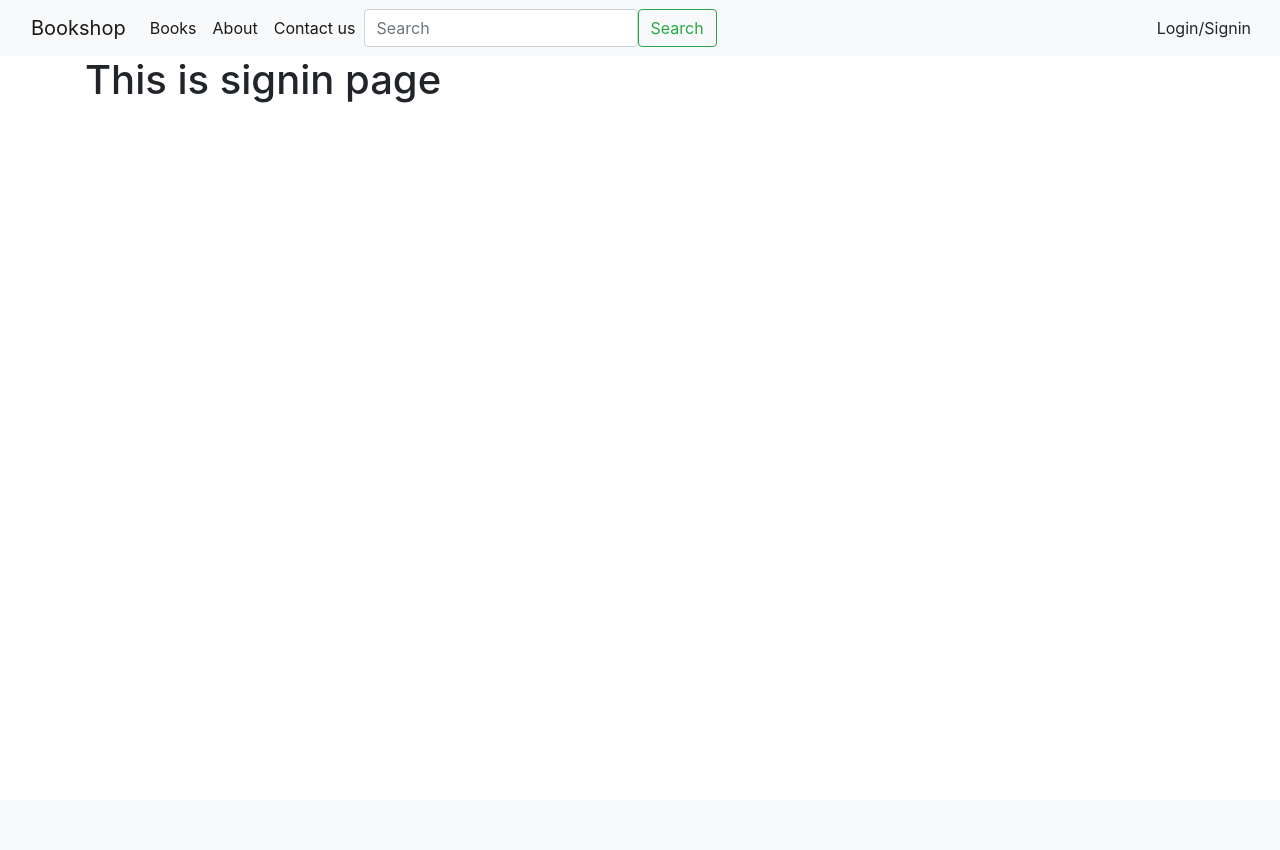
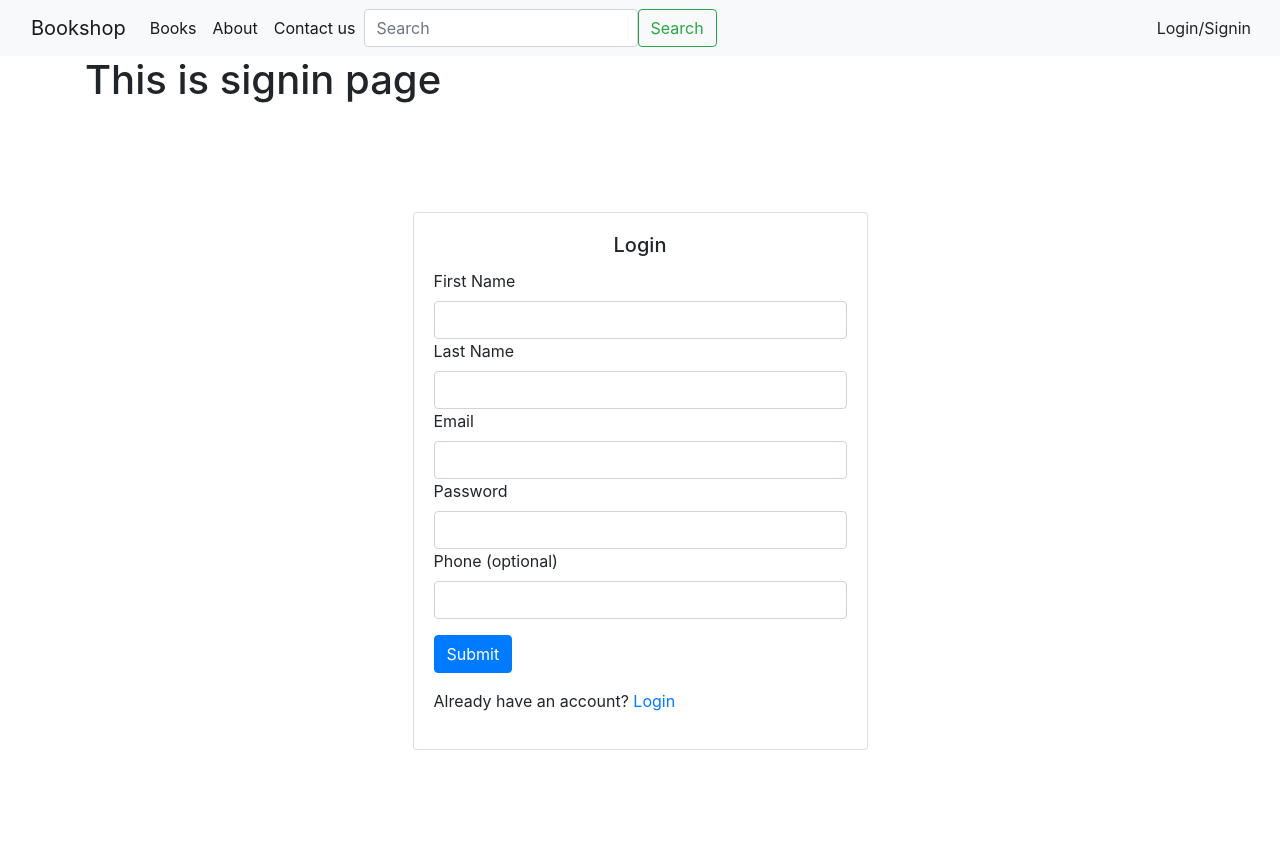
Before and after one commit to ch-Abhinay/bookshop, a Flask app: page /signin in a window 1280 px wide. Before the commit the page ends 103 px from the top, so only its background shows below. Run offline with Flask 3, Linux system fonts and the light colour scheme.

Commit message:
login-signin pages

```diff
--- a/app.py
+++ b/app.py
@@ -1,10 +1,16 @@
-from flask import Flask, render_template, request, redirect, url_for
+from flask import Flask, session, redirect, url_for, request, flash, render_template
 from flask_sqlalchemy import SQLAlchemy
-
+from werkzeug.security import generate_password_hash, check_password_hash
+from datetime import datetime, timedelta
+import re
+import os
 app = Flask(__name__)
 
 app.config['SQLALCHEMY_DATABASE_URI']='sqlite:///bookshop.db'
 app.config['SQLALCHEMY_TRACK_MODIFICATIONS']=False
+app.config['SECRET_KEY'] = os.urandom(24)
+app.config['PERMANENT_SESSION_LIFETIME'] = timedelta(minutes=30)
+app.config['SESSION_COOKIE_SECURE'] = True
 db= SQLAlchemy(app)
 
 class User(db.Model):
@@ -15,7 +21,7 @@ class User(db.Model):
     Email = db.Column(db.String(100), unique=True, nullable=False)
     PasswordHash = db.Column(db.String(100), nullable=False)
     Phone = db.Column(db.String(20), nullable=True)
-    RegistrationDate = db.Column(db.DateTime, nullable=False)
+    RegistrationDate = db.Column(db.DateTime, nullable=False,default=datetime.utcnow)
 class Addresses(db.Model):
     __tablename__ = 'addresses'
     AddressID = db.Column(db.Integer, primary_key=True)
@@ -117,13 +123,64 @@ def contactus():
 def about():
     return render_template('about.html')
 
-@app.route('/login')
+@app.route('/login', methods=['POST','GET'])
 def login():
+    if request.method=='POST':
+        email = request.form['email']
+        password = request.form['password']
+        # print(name,password)
+        user= User.query.filter_by(Email=email).first()
+        if user and  check_password_hash(user.PasswordHash, password):
+            session['user_id'] = user.UserID
+            flash('Login successful!', 'success')
+            return redirect(url_for('dashboard'))
+        else:
+            flash('Invalid email or password', 'danger')
+    # print(allusers)
     return render_template('login.html')
 
-@app.route('/signin')
+@app.route('/signin', methods=['GET','POST'])
 def signin():
+    if request.method=='POST':
+        first_name = request.form['firstName']
+        last_name = request.form['lastName']
+        email = request.form['email']
+        password = request.form['password']
+        phone = request.form['phone']
+        email_pattern = re.compile(r"\b[A-Za-z0-9._%+-]+@[A-Za-z0-9.-]+\.[A-Za-z]{2,}\b")
+        if not email_pattern.match(email):
+            flash('Invalid email address', 'danger')
+            return redirect(url_for('signup'))
+        password_hash = generate_password_hash(password)
+        new_user = User(
+            FirstName=first_name,
+            LastName=last_name,
+            Email=email,
+            PasswordHash=password_hash,
+            Phone=phone
+        )
+
+        db.session.add(new_user)
+        db.session.commit()
+
+        flash('Account created successfully!', 'success')
+        session['user_id']=new_user.UserID
+        return redirect(url_for('dashboard'))
+    # allusers= Signin.query.all()
+    # return render_template('signin.html', allusers=allusers)
     return render_template('signin.html')
+@app.route('/dashboard')
+def dashboard():
+    if 'user_id' not in session:
+        return redirect(url_for('login'))
 
+    user = User.query.get(session['user_id'])
+    return f'Welcome, {user.FirstName}!'
+
+@app.route('/logout')
+def logout():
+    session.pop('user_id', None)
+    flash('You have been logged out.', 'success')
+    return redirect(url_for('login'))
 if __name__ == '__main__':
     app.run(debug=True)
--- a/templates/signin.html
+++ b/templates/signin.html
@@ -1,4 +1,37 @@
 {% extends 'base.html' %}
 {% block body %}
     <h1> This is signin page</h1>
+    <div class="container" id="signup" style="max-width: 655px; margin: auto; padding: 50px;">
+        <div class="container" id="login" style="max-width: 655px; margin: auto; padding: 50px;">
+            <div class="card" style="max-width: 500px; width: 100%;">
+                <div class="card-body">
+                    <h5 class="card-title text-center">Login</h5>
+                    <form action="/signin" method="post">
+                        <div class="sm">
+                            <label for="firstName" class="form-label">First Name</label>
+                            <input type="text" class="form-control" id="firstName" name="firstName" required>
+                        </div>
+                        <div class="sm">
+                            <label for="lastName" class="form-label">Last Name</label>
+                            <input type="text" class="form-control" id="lastName" name="lastName" required>
+                        </div>
+                        <div class="sm">
+                            <label for="email" class="form-label">Email</label>
+                            <input type="email" class="form-control" id="email" name="email" required>
+                        </div>
+                        <div class="sm">
+                            <label for="password" class="form-label">Password</label>
+                            <input type="password" class="form-control" id="password" name="password" required>
+                        </div>
+                        <div class="sm">
+                            <label for="phone" class="form-label">Phone (optional)</label>
+                            <input type="text" class="form-control" id="phone" name="phone">
+                        </div>
+                        <button type="submit" class="btn btn-primary my-3">Submit</button>
+                        <p>Already have an account? <a href="/login">Login</a></p>
+                    </form>
+                </div>
+            </div>
+        </div>
+    </div>
 {% endblock body %}
```
Also changed, not shown: templates/login.html (+10 -3 lines), instance/bookshop.db.
